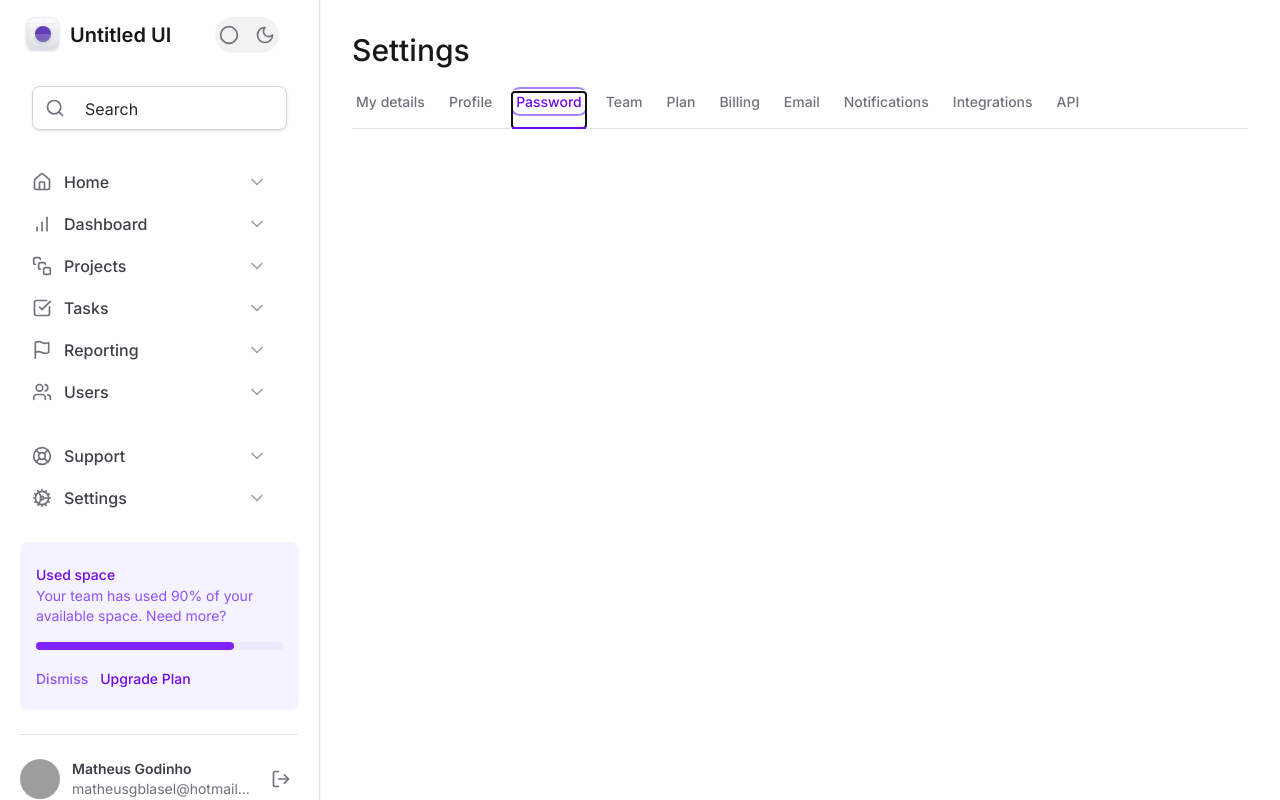
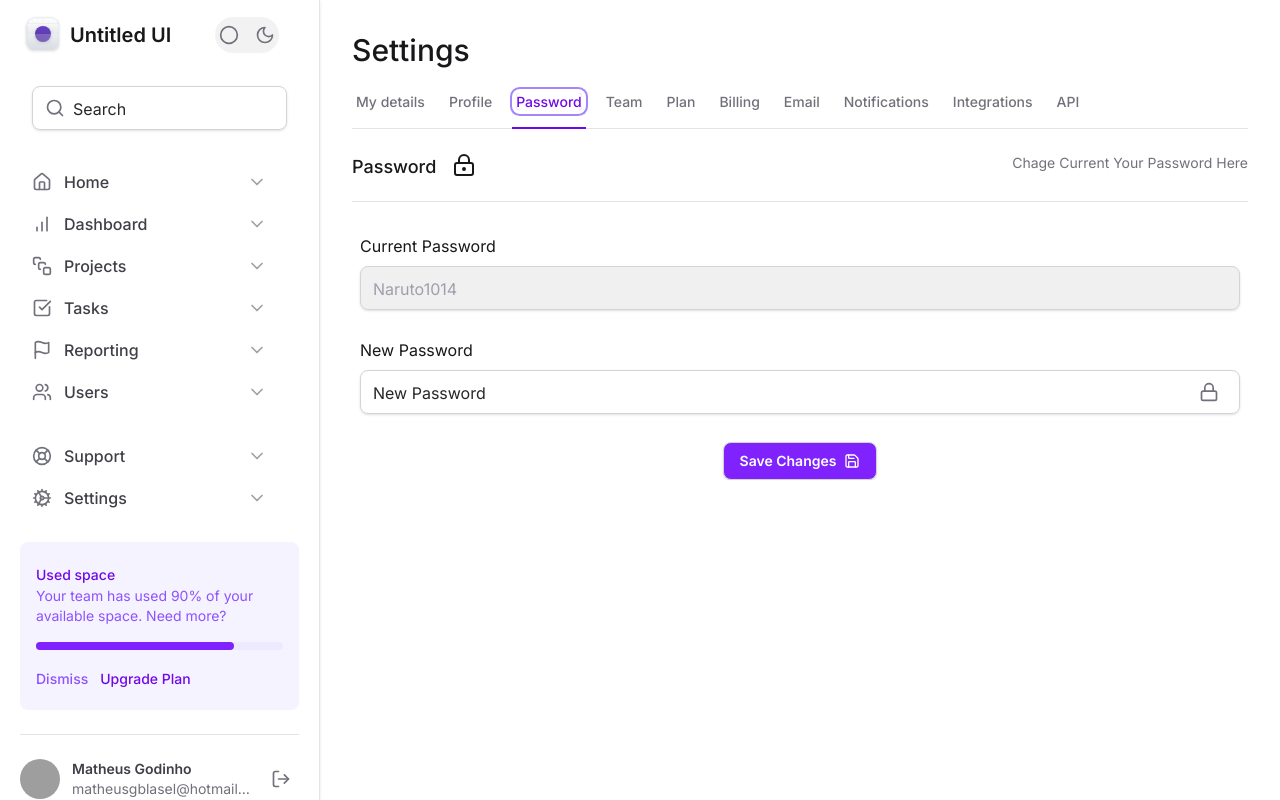
Before and after one commit to Mathbkj/rocketseat-tailwindmastering, a Next.js app: page / in a window 1280 px wide. Both pictures are taken after a click on the tab "Password". Built offline with nearby package versions, Linux system fonts and the light colour scheme; grey boxes are pictures that could not be loaded.

Commit message:
Added Password Tab

```diff
--- a/src/app/globals.css
+++ b/src/app/globals.css
@@ -6,6 +6,7 @@
   --default:minmax(18rem, 20rem) 1fr;
   --profile: max-content 1fr max-content;
   --form: minmax(7.5rem, 17.5rem) minmax(25rem, 1fr) minmax(0, 15rem);
+  box-sizing:border-box !important;
 }
 @theme inline {
   --color-background: var(--background);
--- a/src/app/layout.tsx
+++ b/src/app/layout.tsx
@@ -2,6 +2,7 @@ import type { Metadata } from "next";
 import { Inter } from "next/font/google";
 import "./globals.css";
 import { Sidebar } from "@/components/Sidebar";
+import { PassContextProvider } from "@/contexts/PassContext";
 
 
 const inter = Inter({
--- a/src/app/page.tsx
+++ b/src/app/page.tsx
@@ -4,13 +4,13 @@ import { SettingsTabs } from "@/components/SettingsTabs";
 export default function Home() {
   return (
     <>
+
       <div className="flex w-full justify-aroun">
       <h1 className="text-3xl font-medium text-zinc-900 dark:text-zinc-100">
         Settings
       </h1>
       </div>
       <SettingsTabs />
-
     </>
   );
 }
--- a/src/components/Inputs/Select/Select.tsx
+++ b/src/components/Inputs/Select/Select.tsx
@@ -33,7 +33,7 @@ export function Item({ text, ...props }: SelectItemProps) {
   );
 }
 export function Container({ children, placeholder, ...props }: SelectProps) {
-  const base ="flex outline-none h-11 w-full items-center justify-between gap-2 rounded-lg border border-zinc-300 px-3 py-2 shadow-sm data-[placeholder]:text-zinc-600 disabled:data-[placeholder]:text-zinc-400 dark:disabled:data-[placeholder]:text-zinc-700 dark:data-[placeholder]:text-zinc-400 focus:border-violet-300 focus:ring-4 focus:ring-violet-100 dark:border-zinc-700 dark:bg-zinc-800 dark:focus-within:border-violet-500 dark:focus-within:ring-violet-500/10 disabled:bg-zinc-500/10";
+  const base ="flex outline-none h-11 w-full items-center justify-between gap-2 rounded-lg border border-zinc-300 px-3 py-2 shadow-sm data-[placeholder]:text-zinc-600 disabled:data-[placeholder]:text-zinc-400 dark:disabled:data-[placeholder]:text-zinc-700 dark:data-[placeholder]:text-zinc-400 focus:border-violet-300 focus:ring-4 focus:ring-violet-100 dark:border-zinc-700 dark:bg-zinc-800 dark:focus-within:border-violet-500 dark:focus-within:ring-violet-500/10 disabled:bg-zinc-500/10 disabled:cursor-not-allowed!";
   return (
     <Select.Root {...props}>
       <Select.Trigger
--- a/src/components/Inputs/Text/TextItem.tsx
+++ b/src/components/Inputs/Text/TextItem.tsx
@@ -1,25 +1,51 @@
-import type { ComponentProps } from "react";
+import { Button } from "@/components/Button";
+import { PassContext, PassContextProvider } from "@/contexts/PassContext";
+import { LockIcon, LockOpenIcon } from "lucide-react";
+import { useContext, type ComponentProps } from "react";
 
-export interface Props{
-    className:string;
+export interface Props {
+  className: string;
 }
-interface PrefixProps extends ComponentProps<'div'>{}
+interface PrefixProps extends ComponentProps<"div"> {}
 
-export function Prefix(props:PrefixProps){
-    return <div {...props}/>
+export function Prefix(props: PrefixProps) {
+  return <div {...props} />;
 }
-interface ControlProps extends ComponentProps<'input'>{};
+interface ControlProps extends ComponentProps<"input"> {}
 
+export function Control(props: ControlProps) {
+  const { isToggled, setToggled } = useContext(PassContext);
+  return (
+    <>
+      {props.type !== "password" ? (
+        <input
+          {...props}
+          disabled={props.disabled}
+          placeholder={props.placeholder || "Search"}
+          className="border-0 bg-transparent text-left pt-0.5 text-zinc-900 w-full placeholder-zinc-800 disabled:placeholder-zinc-400 dark:disabled:placeholder-zinc-700 outline-none disabled:cursor-not-allowed dark:placeholder-zinc-400 dark:text-zinc-100"
+        />
+      ) : (
 
-export function Control(props:ControlProps){
-return <input {...props} disabled={props.disabled} placeholder={props.placeholder || "Search"} className="border-0 bg-transparent px-3 pt-0.5 text-zinc-900 w-full placeholder-zinc-800 disabled:placeholder-zinc-400 dark:disabled:placeholder-zinc-700 outline-none disabled:cursor-not-allowed dark:placeholder-zinc-400 dark:text-zinc-100"/>
+          <div className="flex relative w-full items-center">
+            <input
+              {...props}
+              type={!isToggled ? "password" : "text"}
+              disabled={props.disabled}
+              placeholder={props.placeholder || "Search"}
+              className="border-0 bg-transparent text-left pt-0.5 text-zinc-900 w-full placeholder-zinc-800 disabled:placeholder-zinc-400 dark:disabled:placeholder-zinc-700 outline-none disabled:cursor-not-allowed dark:placeholder-zinc-400 dark:text-zinc-100"
+            />
+            <Button type="button" variant="ghost" onClick={()=>setToggled(!isToggled)} className="absolute right-0">
+              {!isToggled ? <LockIcon size={20} /> : <LockOpenIcon size={20} />}
+            </Button>
+          </div>
+      )}
+    </>
+  );
 }
 export interface RootProps extends ComponentProps<"div"> {}
 
-export function Root({
-    className,
-		...props
-	}:RootProps){
-    const baseClassName="flex relative w-full items-center gap-2 rounded-lg border border-zinc-300 px-3 py-2 focus-within:border-violet-300 focus-within:ring-4 focus-within:ring-violet-100 shadow-sm dark:border-zinc-700 dark:bg-zinc-800 dark:focus-within:border-violet-500 dark:focus-within:ring-violet-500/10"
-    return <div className={`${baseClassName} ${className || ""}`} {...props}/>
+export function Root({ className, ...props }: RootProps) {
+  const baseClassName =
+    "flex relative w-full items-center gap-2 rounded-lg border border-zinc-300 px-3 py-2 focus-within:border-violet-300 focus-within:ring-4 focus-within:ring-violet-100 shadow-sm dark:border-zinc-700 dark:bg-zinc-800 dark:focus-within:border-violet-500 dark:focus-within:ring-violet-500/10";
+  return <div className={`${baseClassName} ${className || ""}`} {...props} />;
 }
--- a/src/components/Inputs/Text/index.tsx
+++ b/src/components/Inputs/Text/index.tsx
@@ -25,12 +25,14 @@ export const TextInput: FC<TextInputProps> = ({
   ...rest
 }) => {
   return (
-    <Input.Root className={`${rest.disabled ? "bg-zinc-500/10":""} ${rest.className || ""}`}>
-      {hasPrefix && (
+    <Input.Root
+      className={`${rest.disabled ? "bg-zinc-500/10" : ""} ${rest.className || ""}`}
+    >
+      {hasPrefix && rest.type !== "password" ? (
         <Input.Prefix>
-          <Icon className="h-5 w-5 text-zinc-500"/>
+          <Icon className="h-5 w-5 text-zinc-500" />
         </Input.Prefix>
-      )}
+      ) : null}
       <Input.Control
         type={rest.type}
         placeholder={rest.placeholder}
--- /dev/null
+++ b/src/components/ProfileCard.tsx
@@ -0,0 +1,35 @@
+import { Facebook, Instagram, Twitter } from "lucide-react"
+import Image from "next/image"
+import { Button } from "./Button"
+import type { FC } from "react";
+
+interface Props {
+    name:string;
+    role:"Software Engineer" | "UI/UX Designer" | "3D Modeler" | "DevOps"
+}
+
+export const ProfileCard:FC<Props>=({name,role})=> {
+  return (
+    <div className="max-w-xs bg-white rounded-lg overflow-hidden shadow-sm">
+      <div className="relative">
+        <Image src="/team-card.png" alt="Profile photo" width={340} height={240} className="w-full" />
+      </div>
+      <div className="p-4">
+        <h2 className="text-xl font-semibold text-gray-800">{name}</h2>
+        <p className="text-gray-600 mt-1">{role}</p>
+        <p className="text-gray-500 text-sm mt-3">There are many variations of passages of Lorem Ipsum available</p>
+        <div className="flex gap-2 mt-4">
+          <Button className="p-2 bg-gray-100 rounded-full hover:bg-gray-200 transition-colors">
+            <Facebook className="w-5 h-5 text-gray-600" />
+          </Button>
+          <Button className="p-2 bg-gray-100 rounded-full hover:bg-gray-200 transition-colors">
+            <Instagram className="w-5 h-5 text-gray-600" />
+          </Button>
+          <Button className="p-2 bg-gray-100 rounded-full hover:bg-gray-200 transition-colors">
+            <Twitter className="w-5 h-5 text-gray-600" />
+          </Button>
+        </div>
+      </div>
+    </div>
+  )
+}
--- a/src/components/SettingsTabs/TabItem.tsx
+++ b/src/components/SettingsTabs/TabItem.tsx
@@ -15,7 +15,7 @@ export const TabItem: FC<TabItemProps> = ({ value, title,isSelected=false }) =>
   return (
     <Tabs.Trigger
       value={value}
-      className="relative group px-1 pb-4 text-sm font-medium text-zinc-500 hover:text-violet-700 data-[state=active]:text-violet-700 dark:text-zinc-400 dark:hover:text-violet-200 dark:data-[state=active]:text-violet-300"
+      className="relative group px-1 pb-4 text-sm font-medium text-zinc-500 hover:text-violet-700 data-[state=active]:text-violet-700 dark:text-zinc-400 dark:hover:text-violet-200 dark:data-[state=active]:text-violet-300 outline-none"
     >
       <span className="text-nowrap group-focus-visible:ring-2 group-focus-visible:ring-violet-400 rounded group-focus-visible:ring-offset-4">{title}</span>
       {isSelected && <motion.div layoutId="activeTab" className="absolute -bottom-px left-0 right-0 h-0.5 bg-violet-700 dark:bg-violet-300 "/>}
--- a/src/components/SettingsTabs/index.tsx
+++ b/src/components/SettingsTabs/index.tsx
@@ -3,7 +3,19 @@ import * as Tabs from "@radix-ui/react-tabs";
 import { useState, type FC } from "react";
 import { TabItem } from "./TabItem";
 import * as ScrollArea from "@radix-ui/react-scroll-area";
-import { Bold, Italic, Link, List, ListOrdered, Mail } from "lucide-react";
+import {
+  Bold,
+  Italic,
+  Link,
+  List,
+  ListOrdered,
+  Mail,
+  Lock,
+  LockIcon,
+  LockKeyhole,
+  SaveAllIcon,
+  SaveIcon,
+} from "lucide-react";
 import { Line } from "@/components/Line";
 import * as FileInput from "@/components/Uploader/Uploader";
 import { TextInput } from "@/components/Inputs/Text";
@@ -11,6 +23,7 @@ import * as Dropdown from "@/components/Inputs/Select/Select";
 import { Button } from "@/components/Button";
 import { ProfileImg } from "../ProfileImg";
 import { passedTime } from "@/utils/passedTime";
+import { PassContextProvider } from "@/contexts/PassContext";
 
 export const SettingsTabs: FC = () => {
   const [currentTab, setCurrentTab] = useState("tab1");
@@ -72,7 +85,7 @@ export const SettingsTabs: FC = () => {
           </Tabs.List>
 
           <Tabs.Content value="tab1">
-            <div className="mt-6 flex flex-col">
+            <section className="mt-6 flex flex-col">
               <div className="flex flex-col lg:flex-row gap-4 lg:justify-between border-b border-zinc-200 dark:border-zinc-700 pb-5">
                 <div>
                   <h2 className="text-lg font-medium text-zinc-900 dark:text-zinc-100">
@@ -300,7 +313,7 @@ export const SettingsTabs: FC = () => {
                   </Button>
                 </div>
               </form>
-            </div>
+            </section>
           </Tabs.Content>
           <Tabs.Content value="tab2">
             <div className="mt-6 flex flex-col">
@@ -354,10 +367,7 @@ export const SettingsTabs: FC = () => {
                   <h1 className="text-sm font-medium text-zinc-700 dark:text-zinc-300">
                     Github
                   </h1>
-                  <Dropdown.Container
-                    disabled
-                    placeholder="Mathbkj"
-                  />
+                  <Dropdown.Container disabled placeholder="Mathbkj" />
                 </div>
                 <div className="flex flex-col gap-2">
                   <h1 className="text-sm font-medium text-zinc-700 dark:text-zinc-300">
@@ -392,6 +402,49 @@ export const SettingsTabs: FC = () => {
               </section>
             </div>
           </Tabs.Content>
+
+          <PassContextProvider>
+          <Tabs.Content value="tab3">
+            <section className="mt-6 flex flex-col">
+              <div className="flex flex-col lg:flex-row gap-4 lg:justify-between border-b border-zinc-200 dark:border-zinc-700 pb-5">
+                <span className="text-lg flex gap-4 font-medium text-zinc-900 dark:text-zinc-100">
+                  Password
+                  <span>
+                    <LockKeyhole/>
+                  </span>
+                </span>
+                <span className="text-sm text-zinc-500 dark:text-zinc-400">
+                  Chage Current Your Password Here
+                </span>
+              </div>
+              <section className="mt-6 flex flex-col gap-3">
+                <div className="flex flex-col my-2 mx-2 gap-2">
+                  <h1 className="text-nowrap text-zinc-900 dark:text-zinc-200">Current Password</h1>
+                  <TextInput disabled placeholder="Naruto1014" />
+                </div>
+                <div className="flex flex-col my-2 mx-2 gap-2">
+                  <h1 className="text-nowrap text-zinc-900 dark:text-zinc-200">New Password</h1>
+                  <TextInput type="password" placeholder="New Password" />
+                </div>
+              </section>
+              <div className="flex gap-2 items-center pt-5 justify-center">
+                  <Button type="submit" form="settings">
+                    <span className="flex gap-2 items-center">
+                      Save Changes
+                      <span><SaveIcon size={16}/></span>
+                      </span>
+                  </Button>
+                </div>
+            </section>
+          </Tabs.Content>
+          </PassContextProvider>
+
+          <Tabs.Content value="tab4">
+            <section className="mt-6 flex flex-col">
+
+            </section>
+          </Tabs.Content>
+
         </ScrollArea.Viewport>
         <ScrollArea.Scrollbar
           orientation="horizontal"
--- /dev/null
+++ b/src/contexts/PassContext.tsx
@@ -0,0 +1,30 @@
+import { useEffect, useState, type Dispatch, type FC, type PropsWithChildren, type SetStateAction } from "react";
+import { createContext } from "react";
+
+interface PassContextProps {
+  isToggled: boolean;
+  setToggled:Dispatch<SetStateAction<boolean>>;
+}
+
+export const PassContext = createContext<PassContextProps>({
+  isToggled: false,
+  setToggled:()=>console.log("default log")
+});
+
+interface PassProviderProps extends PropsWithChildren {}
+
+export const PassContextProvider: FC<PassProviderProps> = ({ children }) => {
+  const [isToggled, setToggled] = useState<boolean>(false);
+
+  useEffect(() => {
+    isToggled === true
+      ? console.log("Password is visible")
+      : console.log("Password is not visible");
+  }, [isToggled]);
+
+  return (
+    <PassContext.Provider value={{ isToggled, setToggled }}>
+      {children}
+    </PassContext.Provider>
+  );
+};
```
Lines whose indentation alone changed are shown as unchanged.
